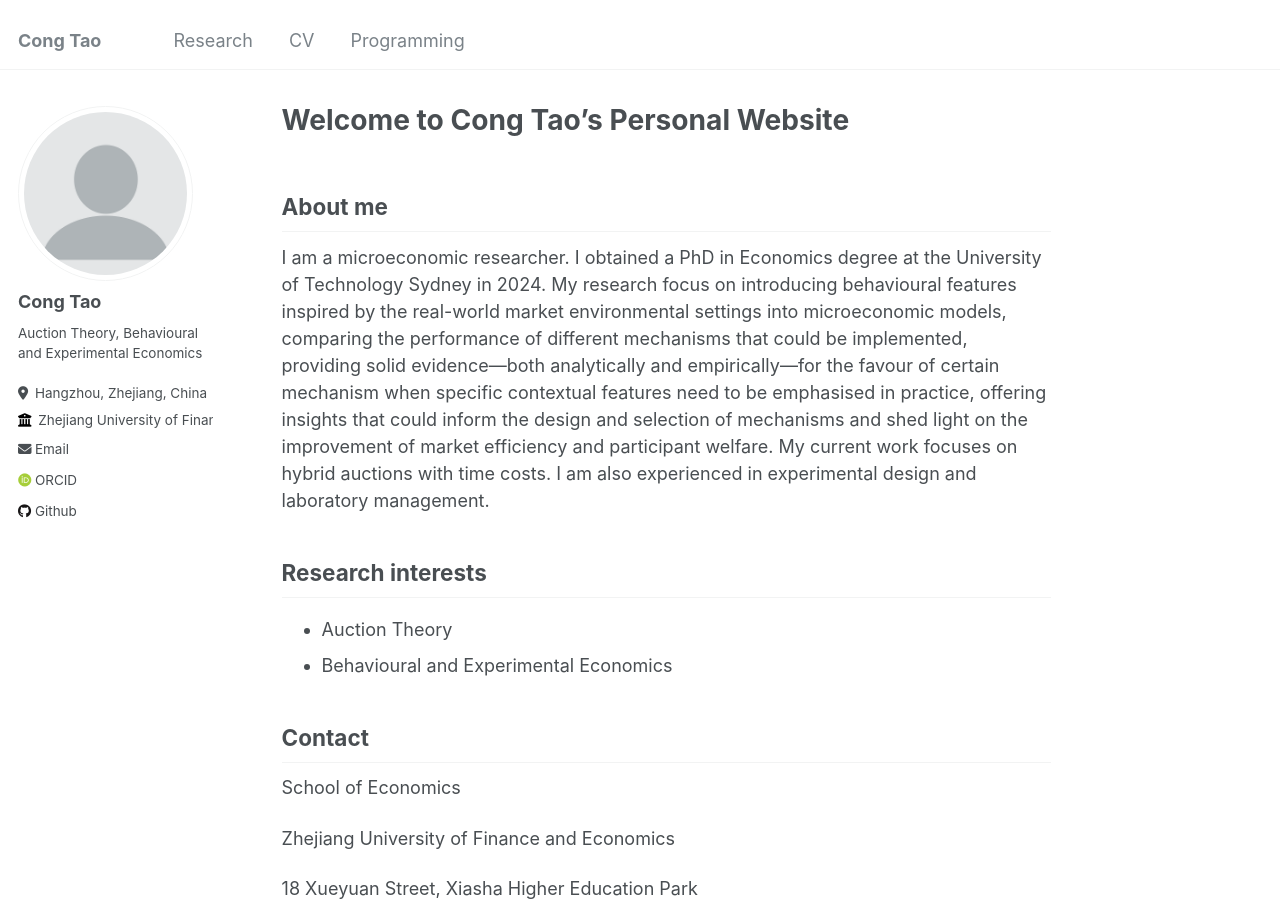
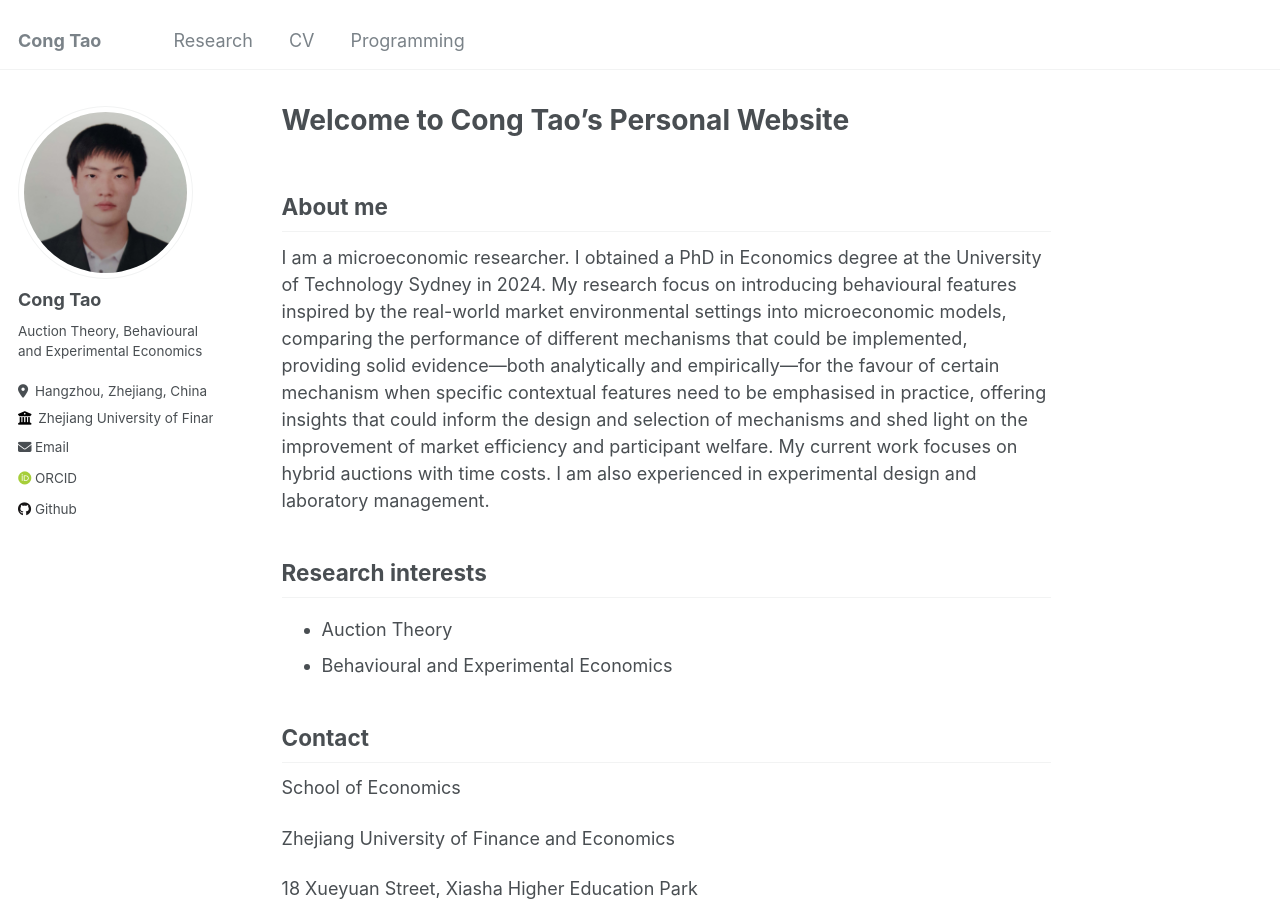
Before and after one commit to Misaka-19090/Misaka-19090.github.io, a Jekyll site: the page built from _pages/about.md, in a window 1280 px wide and 900 px high. Built offline with Jekyll 4.4.1, drawn with Linux system fonts in a browser that asks for light colours; some web fonts are replaced.

Commit message:
upload avatar

```diff
--- a/_config.yml
+++ b/_config.yml
@@ -21,7 +21,7 @@ repository               : "misaka-19090.github.io"
 #               Additional customization can be done by editing /_includes/author-profile.html
 author:
   # Biographic information
-  avatar           : "profile.png"
+  avatar           : "Photograph_2020.jpg"
   name             : "Cong Tao"
   pronouns         : # example: "she/her"
   bio              : "Auction Theory, Behavioural and Experimental Economics"
```
Also changed, not shown: images/Photograph_2020.jpg (added).
